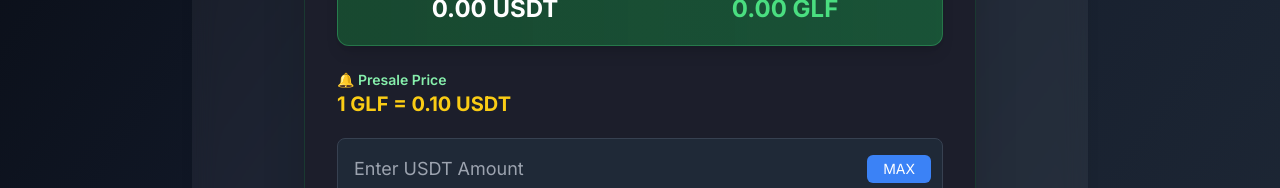
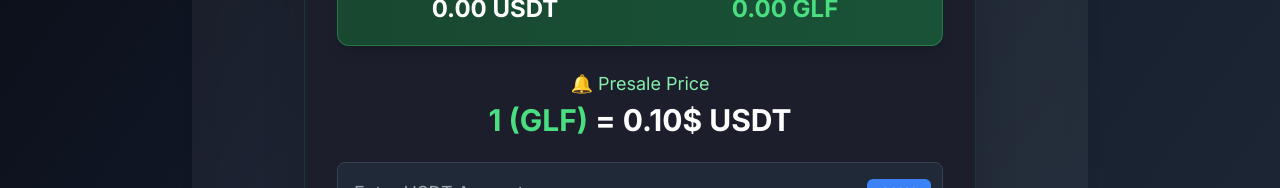
Before and after one commit to shopnilshovon/glf-presale-v2-, a React (Vite) app: page / in a window 1280 px wide. Shown: the part 1219-1407 px from the top of the page. Built offline with nearby package versions, Linux system fonts and the light colour scheme.

Commit message:
Update BuyToken.jsx

```diff
--- a/src/components/BuyToken.jsx
+++ b/src/components/BuyToken.jsx
@@ -18,7 +18,6 @@ export default function BuyToken({ account, setNotification }) {
 
   const GLF_PRICE = 0.10;
 
-  // 👉 Fetch balances
   const fetchBalances = async () => {
     if (!account || !window.ethereum) return;
     const provider = new ethers.providers.Web3Provider(window.ethereum);
@@ -61,7 +60,6 @@ export default function BuyToken({ account, setNotification }) {
 
   const setMaxAmount = () => setAmount(usdtBalance);
 
-  // 🛒 Buy Token Logic
   const buy = async () => {
     if (!account) {
       setNotification({ type: "error", message: "Wallet not connected" });
@@ -128,7 +126,7 @@ export default function BuyToken({ account, setNotification }) {
           🚀 Buy GLF Tokens
         </h2>
 
-        {/* 🪙 Balance Box */}
+        {/* 💼 Balance Box */}
         <motion.div
           className="mb-6 grid grid-cols-1 sm:grid-cols-2 gap-4 bg-gradient-to-r from-green-800/60 to-green-600/40 rounded-xl p-5 shadow-lg border border-green-400/30"
           initial={{ opacity: 0, y: 20 }}
@@ -150,15 +148,21 @@ export default function BuyToken({ account, setNotification }) {
           </div>
         </motion.div>
 
-        {/* 💰 Presale Info */}
-        <div className="mb-5">
-          <p className="text-sm text-white font-semibold">
+        {/* 🎯 Presale Price - Updated Design */}
+        <motion.div
+          className="mb-6 text-center"
+          initial={{ opacity: 0, y: 10 }}
+          animate={{ opacity: 1, y: 0 }}
+          transition={{ duration: 0.7 }}
+        >
+          <p className="text-base sm:text-lg text-white font-medium mb-1">
             🔔 <span className="text-green-300">Presale Price</span>
           </p>
-          <p className="text-xl font-bold text-yellow-400">
-            1 GLF = 0.10 USDT
+          <p className="text-2xl sm:text-3xl font-bold">
+            <span className="text-green-400">1 (GLF)</span>
+            <span className="text-white"> = 0.10$ USDT</span>
           </p>
-        </div>
+        </motion.div>
 
         {/* 💸 Input Field */}
         <div className="mb-6 relative">
```
